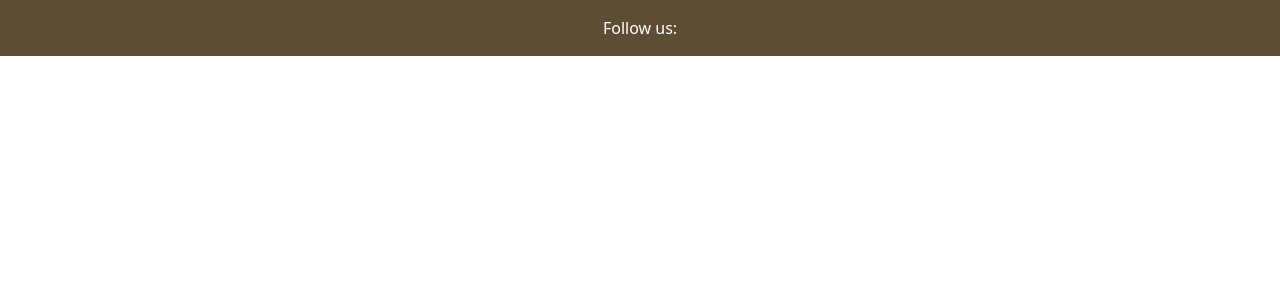
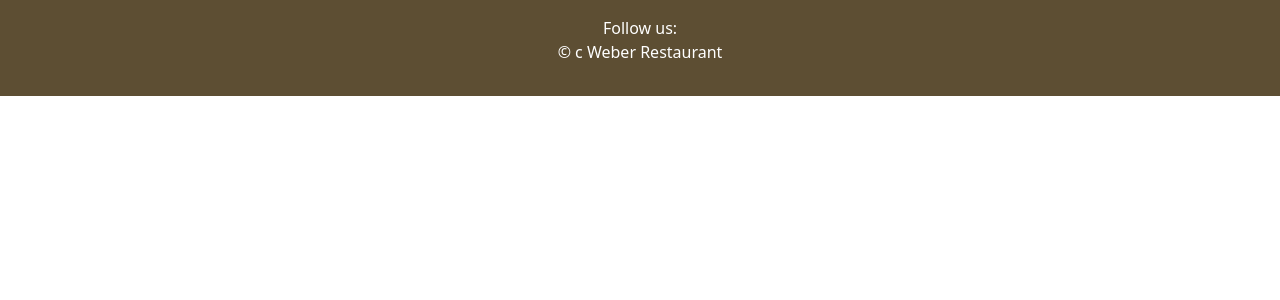
Before and after one commit to th-1982/weber-restaurant, a Django app: template templates/base.html in a window 1280 px wide. Shown: the part 86-386 px from the top of the page. Run offline with Django 3.2, Linux system fonts and the light colour scheme; the template is opened without the code that fills it, so the values that code supplies are empty.

Commit message:
Added copyright information to footer in base.html

```diff
--- a/templates/base.html
+++ b/templates/base.html
@@ -78,6 +78,6 @@
             <a class="social-links" href="https://twitter.com" target="_blank" rel="noopeener" aria-label="Visit our Twitter page (opens in a new tab)">
               <i class="fa-brands fa-square-twitter"></i></a>
         </div>
-
+        <p class="text-white"> &copy; c<span id="date"></span> Weber Restaurant </p>
 
       </footer>
```
